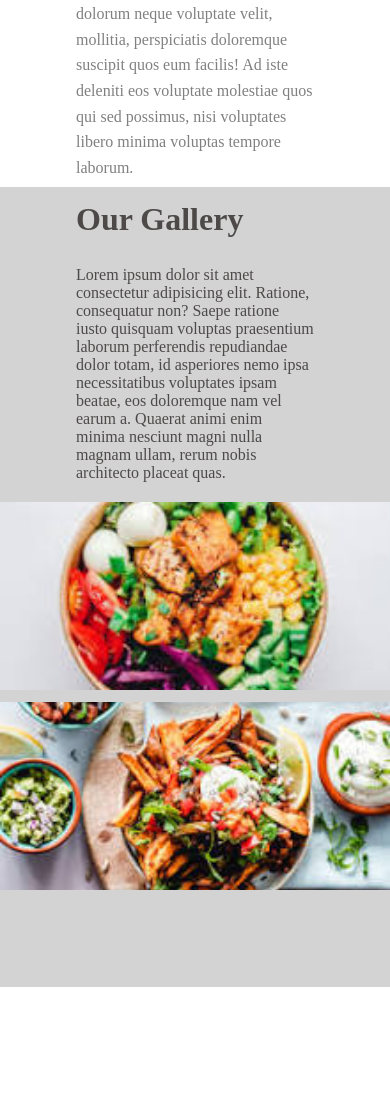
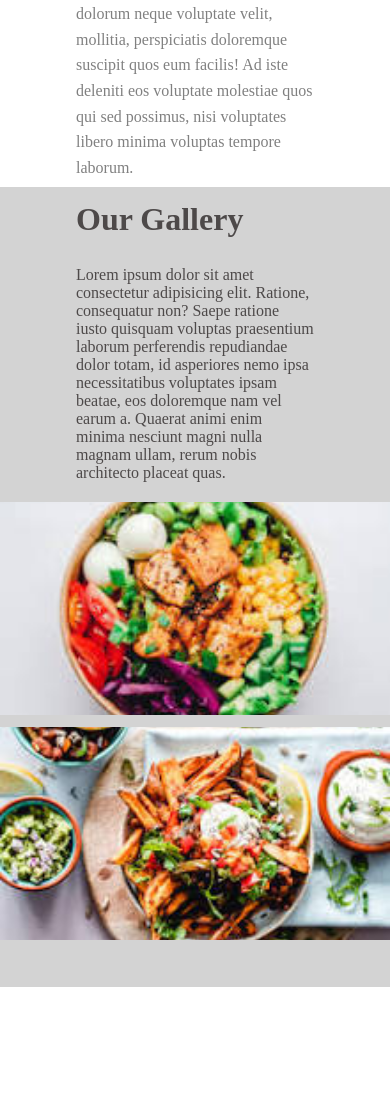
Before and after one commit to Mavilaokpe/fav, a plain HTML site: page index.html in a window 390 px wide. Shown: the part 4080-5176 px from the top of the page. Drawn offline with Linux system fonts and the light colour scheme.

Commit message:
Add files via upload

```diff
--- a/style.css
+++ b/style.css
@@ -320,31 +320,31 @@ header{
 
     }
     .column{
-        height: 800px;
+        height: 900px;
         flex-direction: column;
 
     }
     .col1{
         width: 100%;
-        height: 700px;
+        height: 900px;
         margin: 6px 0;
     }
 
     .col2{
         width: 100%;
-        height: 700px;
+        height: 900px;
         margin: 6px 0;
     }
 
     .col3{
         width: 100%;
-        height: 700px;
+        height: 900px;
         margin: 6px 0;
     }
 
     .col4{
         width: 100%;
-        height: 700px;
+        height: 900px;
         margin: 6px 0;
     }
 
```
